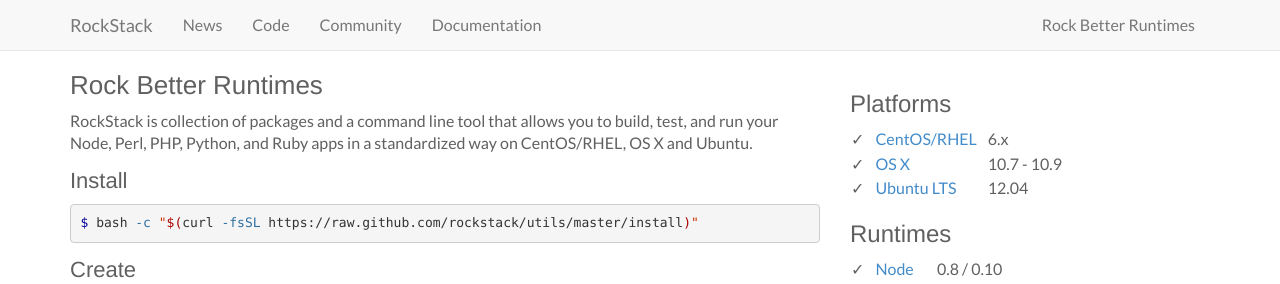
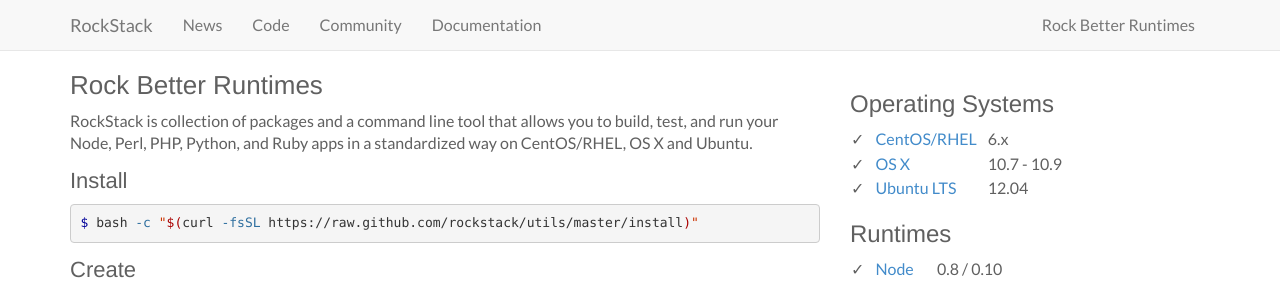
Before and after one commit to silas/rock, a Jekyll site: the page built from index.html, in a window 1280 px wide. Shown: the top 284 px of the page. Built offline with Jekyll 4.4.1, drawn with Linux system fonts in a browser that asks for light colours; Markdown is read by kramdown in place of the engine named in the settings.

Commit message:
Fox os paths

```diff
--- a/index.html
+++ b/index.html
@@ -32,11 +32,11 @@
     <a href="/docs/" class="btn btn-primary">Read Documentation</a>
   </div>
   <div class="col-lg-4">
-    <h3>Platforms</h3>
+    <h3>Operating Systems</h3>
     <table class="supported">
-      <tr><td>✓</td><td><a href="/docs/node/">CentOS/RHEL</a></td><td>6.x</td></tr>
-      <tr><td>✓</td><td><a href="/docs/perl/">OS X</a></td><td>10.7 - 10.9</td></tr>
-      <tr><td>✓</td><td><a href="/docs/perl/">Ubuntu LTS</a></td><td>12.04</td></tr>
+      <tr><td>✓</td><td><a href="/docs/el/">CentOS/RHEL</a></td><td>6.x</td></tr>
+      <tr><td>✓</td><td><a href="/docs/osx/">OS X</a></td><td>10.7 - 10.9</td></tr>
+      <tr><td>✓</td><td><a href="/docs/ubuntu/">Ubuntu LTS</a></td><td>12.04</td></tr>
     </table>
 
     <h3>Runtimes</h3>
```
Also changed, not shown: docs/el/index.md (renamed from docs/install/rpm/index.md), docs/osx/index.md (renamed from docs/install/homebrew/index.md), docs/ubuntu/index.md (renamed from docs/install/deb/index.md).
